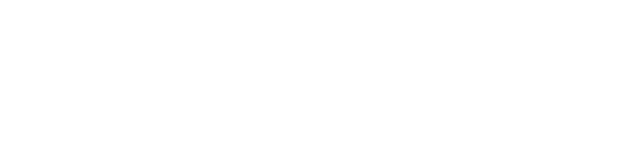
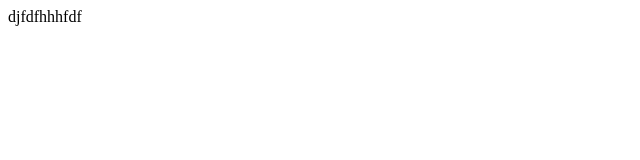
Before and after one commit to mozahid123/github-testing, a plain HTML site: page index.html in a window 1280 px wide. Shown: the whole page, without its empty margins (0-640 px from the left). Drawn offline with Linux system fonts and the light colour scheme.

Commit message:
changing index

```diff
--- a/index.html
+++ b/index.html
@@ -2,6 +2,6 @@
 
 <div>
     <div>
-
+        djfdfhhhfdf
     </div>
 </div>
```
